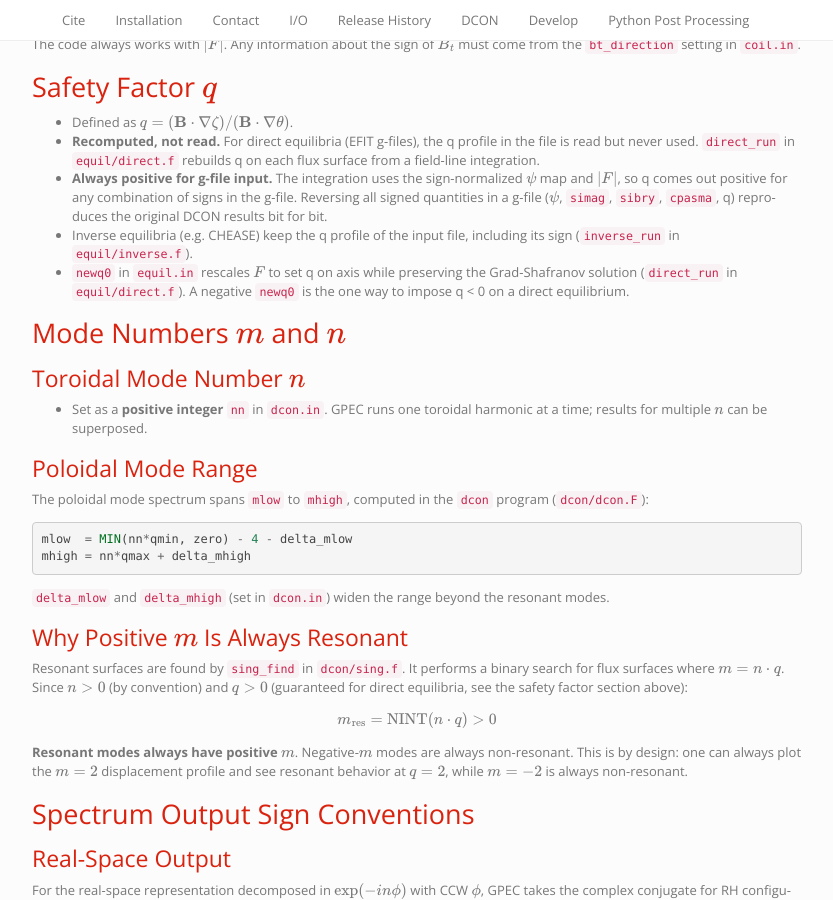
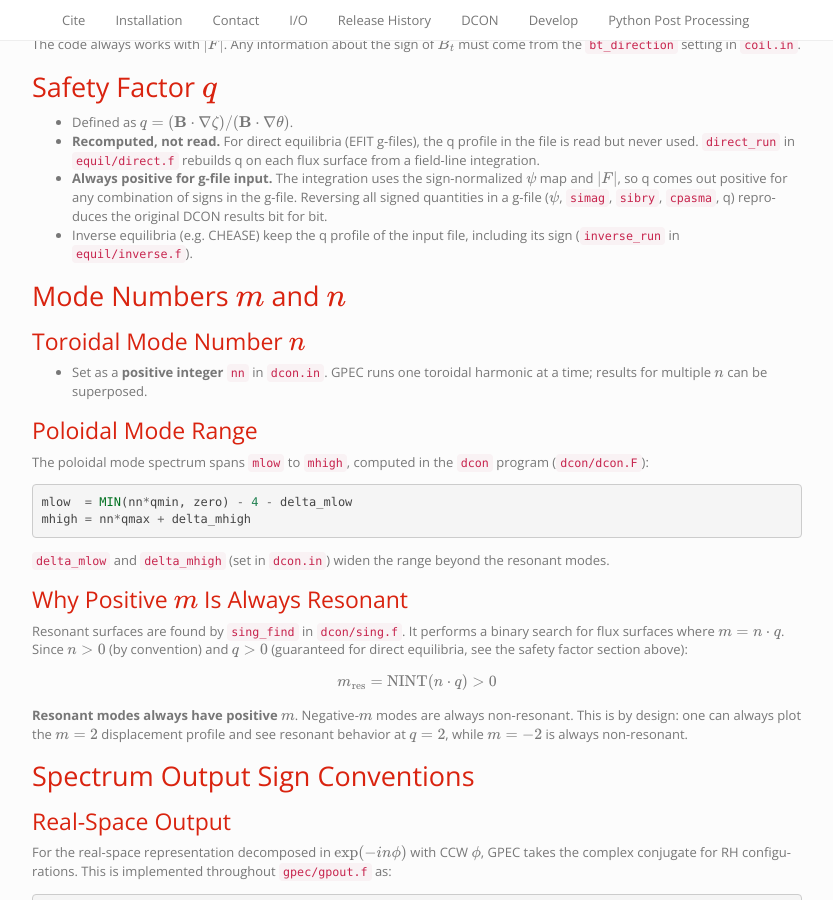
Before and after one commit to PrincetonUniversity/GPEC, a Sphinx documentation site: the page built from docs/sign_conventions.rst, in a window 1280 px wide and 900 px high, scrolled down 1844 px. Shown: the whole window, without its empty margins (38-871 px from the left). Built offline with Sphinx 7.4.7, drawn with Linux system fonts in a browser that asks for light colours.

Commit message:
DOCS - MINOR - Removes another misleading suggestion to set newq0 negative

```diff
--- a/docs/sign_conventions.rst
+++ b/docs/sign_conventions.rst
@@ -132,10 +132,6 @@ Safety Factor :math:`q`
   q) reproduces the original DCON results bit for bit.
 - Inverse equilibria (e.g. CHEASE) keep the q profile of the input file,
   including its sign (``inverse_run`` in ``equil/inverse.f``).
-- ``newq0`` in ``equil.in`` rescales :math:`F` to set q on axis while
-  preserving the Grad-Shafranov solution (``direct_run`` in
-  ``equil/direct.f``). A negative ``newq0`` is the one way to impose
-  q < 0 on a direct equilibrium.
 
 
 Mode Numbers :math:`m` and :math:`n`
```
